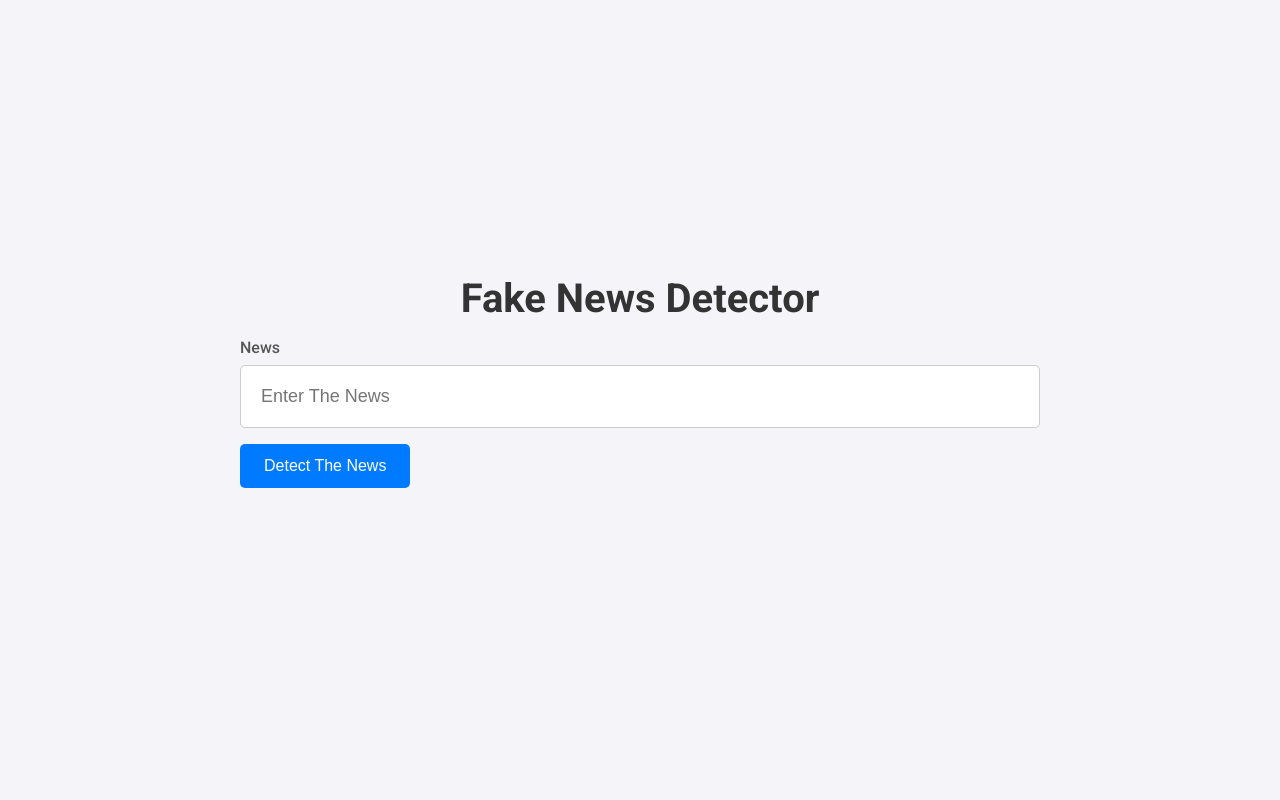
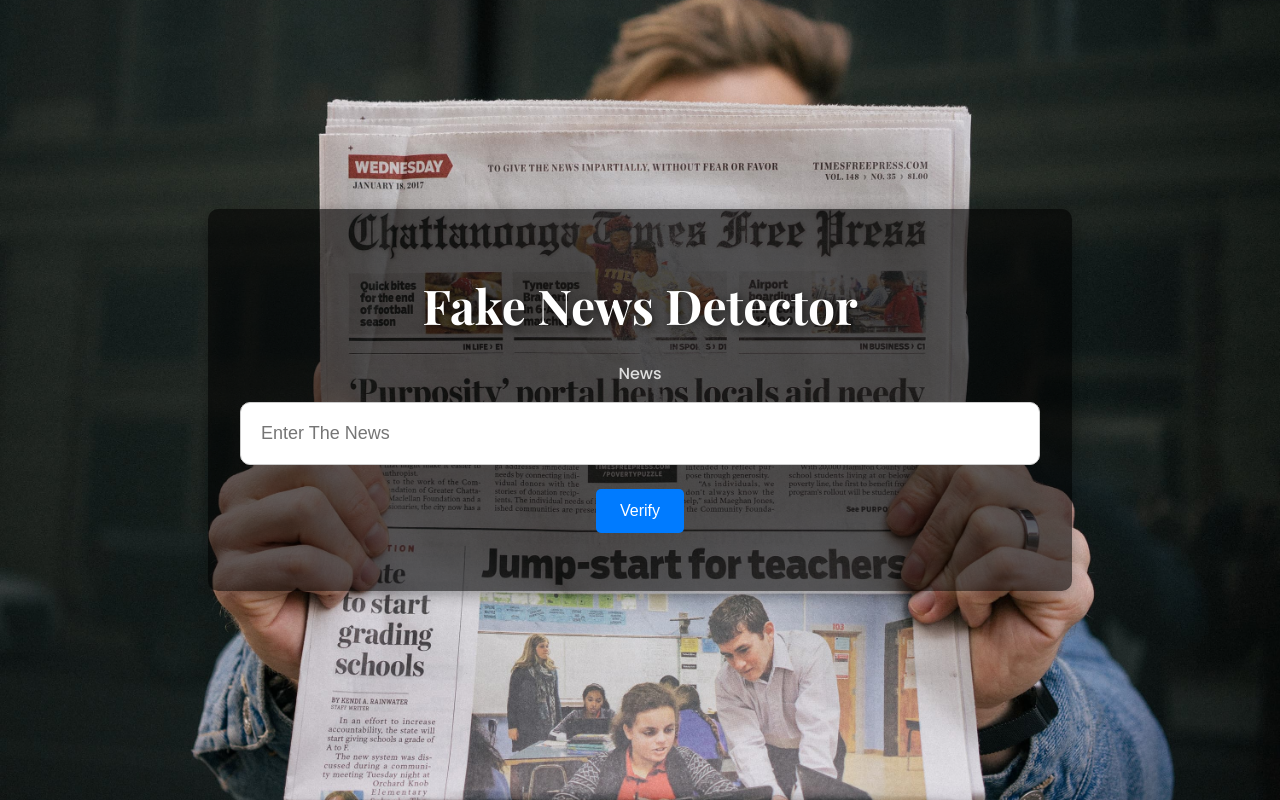
Before and after one commit to khaoula023/Fake-News-detection, a Flask app: page / in a window 1280 px wide. Run offline with Flask 3, Linux system fonts and the light colour scheme.

Commit message:
Application

```diff
--- a/static/style.css
+++ b/static/style.css
@@ -1,53 +1,69 @@
 /* General styles */
 body {
-    font-family: 'Roboto', sans-serif;
-    background-color: #f4f4f9;
   margin: 0;
-    padding: 0;
+  font-family: 'Poppins', sans-serif;
+  background-image: url("bg.jpg");
+  background-size: cover;
+  background-attachment: fixed;
+  background-position: center;
+  color: #fff;
   display: flex;
-    flex-direction: column;
+  justify-content: center;
   align-items: center;
-    justify-content: center;
-    height: 100vh;
+  height: 100vh; /* Full screen height */
 }
 
+/* Wrapper for content with optional background for better contrast */
+.content-wrapper {
+  background-color: rgba(0, 0, 0, 0.6); /* Semi-transparent dark background */
+  padding: 2rem;
+  border-radius: 10px;
+  text-align: center;
+  box-shadow: 0 4px 15px rgba(0, 0, 0, 0.3); /* Subtle shadow for depth */
+}
+
+/* Title styles */
 h1 {
-    color: #333;
+  font-family: 'Playfair Display', serif; /* Beautiful, elegant font for titles */
+  color: #ffffff;
   font-weight: 700;
-    margin-bottom: 1rem;
-    text-align: center;
-    font-size: 2.5rem;
+  margin-bottom: 1.5rem;
+  font-size: 3rem;
+  text-shadow: 2px 2px 10px rgba(0, 0, 0, 0.7); /* Stronger shadow for better contrast */
 }
 
 h2 {
-    color: #555;
+  font-family: 'Playfair Display', serif;
+  color: #dddddd;
   font-weight: 500;
   margin-top: 1.5rem;
-    text-align: center;
-    font-size: 1.8rem;
+  font-size: 2rem;
+  text-shadow: 1px 1px 6px rgba(0, 0, 0, 0.5);
 }
 
 /* Form label styles */
 .form-label {
   font-weight: 500;
-    color: #555;
-    margin-bottom: 0.5rem;
+  color: #ddd;
+  margin-bottom: 1rem;
   display: block;
 }
 
 /* Input styles */
 .form-control {
-    width: 100%;
+  width: 800px;
   border: 1px solid #ccc;
-    border-radius: 5px;
-    margin-bottom: 1rem;
+  border-radius: 10px;
+  margin-bottom: 1.5rem;
+  padding: 20px;
+  font-size: 18px;
   box-sizing: border-box;
 }
 
 .form-control:focus {
   border-color: #007bff;
   outline: none;
-    box-shadow: 0 0 4px rgba(0, 123, 255, 0.5);
+  box-shadow: 0 0 8px rgba(0, 123, 255, 0.5);
 }
 
 /* Button styles */
--- a/templates/website.html
+++ b/templates/website.html
@@ -5,19 +5,19 @@
     <meta name="viewport" content="width=device-width, initial-scale=1.0" />
     <link rel="stylesheet" href="static/style.css" />
     <link
-      href="https://fonts.googleapis.com/css2?family=Roboto:wght@400;500;700&display=swap"
+      href="https://fonts.googleapis.com/css2?family=Poppins:wght@400;500;700&family=Playfair+Display:wght@400;700&display=swap"
       rel="stylesheet"
     />
     <title>Fake News Detector</title>
   </head>
   <body>
+    <div class="content-wrapper">
       <h1>Fake News Detector</h1>
       <form action="/predict" method="POST">
         <label class="form-label" for="News">News</label>
         <input
           id="News"
           class="form-control"
-        style="width: 800px; padding: 20px; font-size: 18px"
           type="text"
           name="News"
           placeholder="Enter The News"
@@ -25,9 +25,10 @@
           required
         />
         <div class="mb-3">
-        <button class="btn" type="submit">Detect The News</button>
+          <button class="btn" type="submit">Verify</button>
         </div>
       </form>
       <h2>{% if results %}This News is {{ results }} {% endif %}</h2>
+    </div>
   </body>
 </html>
```
Also changed, not shown: static/bg.jpg (added). Lines whose indentation alone changed are shown as unchanged.
